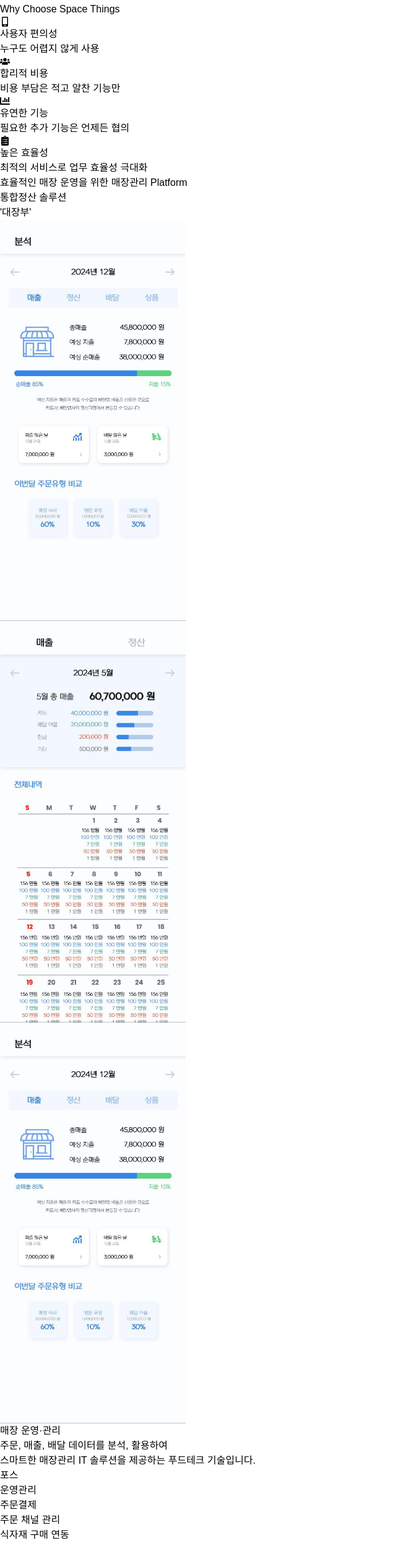
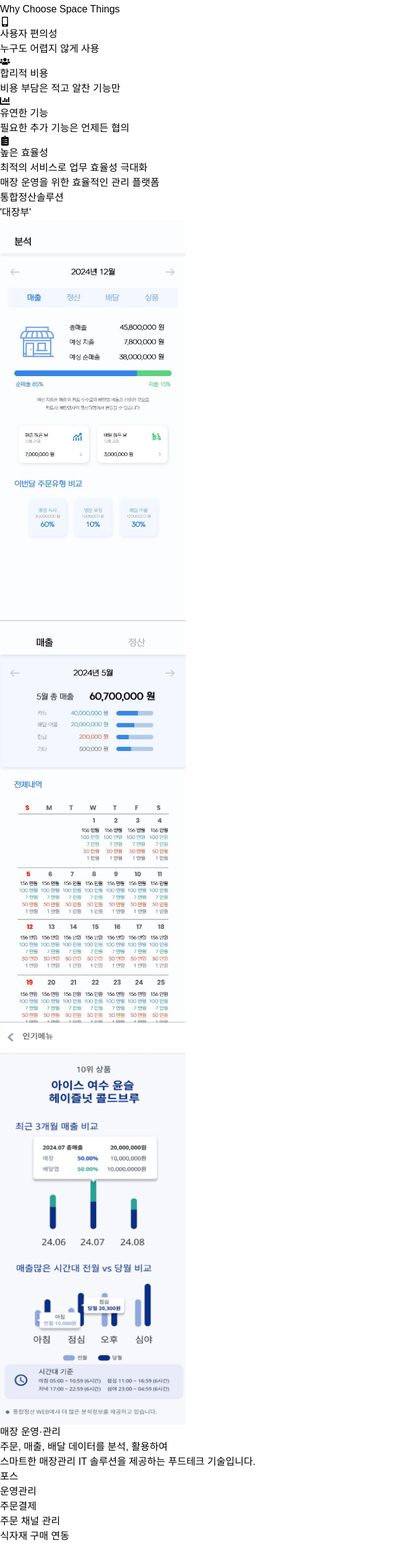
Before and after one commit to Souravhere/spacethings, a Next.js app: page / in a window 1280 px wide. Shown: the part 5348-7838 px from the top of the page at 62% size, without its empty margins (0-640 px from the left). Built offline with nearby package versions, Linux system fonts and the light colour scheme; a web font is replaced by a local one.

Commit message:
few images changes to check the ui

```diff
--- a/src/components/AnalyticsDashboard.tsx
+++ b/src/components/AnalyticsDashboard.tsx
@@ -29,10 +29,10 @@ export default function AnalyticsDashboard() {
           className="text-center mb-16"
         >
           <h2 className="text-2xl md:text-3xl lg:text-4xl font-bold text-white mb-2">
-            효율적인 매장 운영을 위한 매장관리 <span className='uppercase font-sans'>Platform</span>
+          매장 운영을 위한 효율적인 관리 플랫폼
           </h2>
-          <p className="text-blue-200 text-lg">통합정산 솔루션</p>
-          <p className="text-white text-2xl mt-2 font-bold">&#39;대장부&#39;</p>
+          <p className="text-blue-200 text-lg">통합정산솔루션</p>
+          <p className="text-white text-5xl mt-2 font-bold">&#39;대장부&#39;</p>
         </motion.div>
 
         {/* Dashboard Cards Container */}
@@ -83,7 +83,7 @@ export default function AnalyticsDashboard() {
           >
             {/* here image will added  */}
             <Image
-              src='/assets/newdashboard.jpg'
+              src='/assets/newdashboard-2.png'
               alt="Care Image 1"
               width={300}
               height={400}
```
Also changed, not shown: public/assets/newdashboard-2.png (added).
